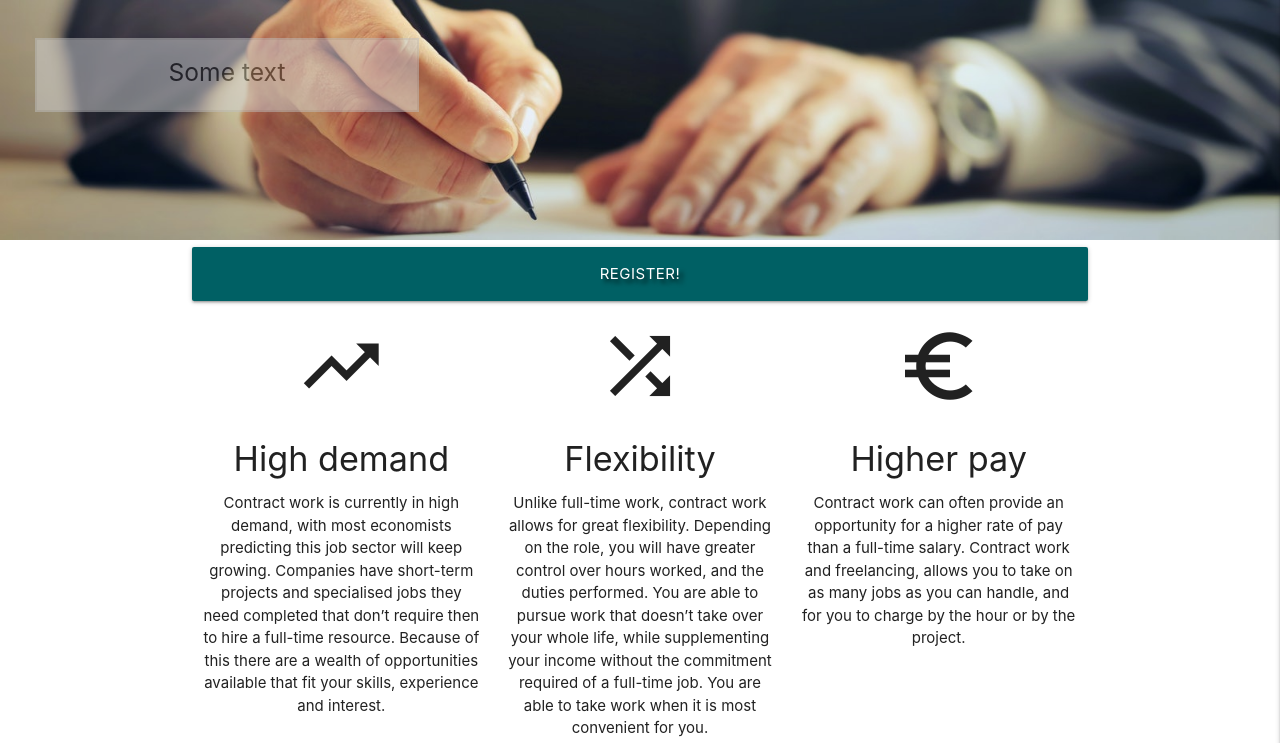
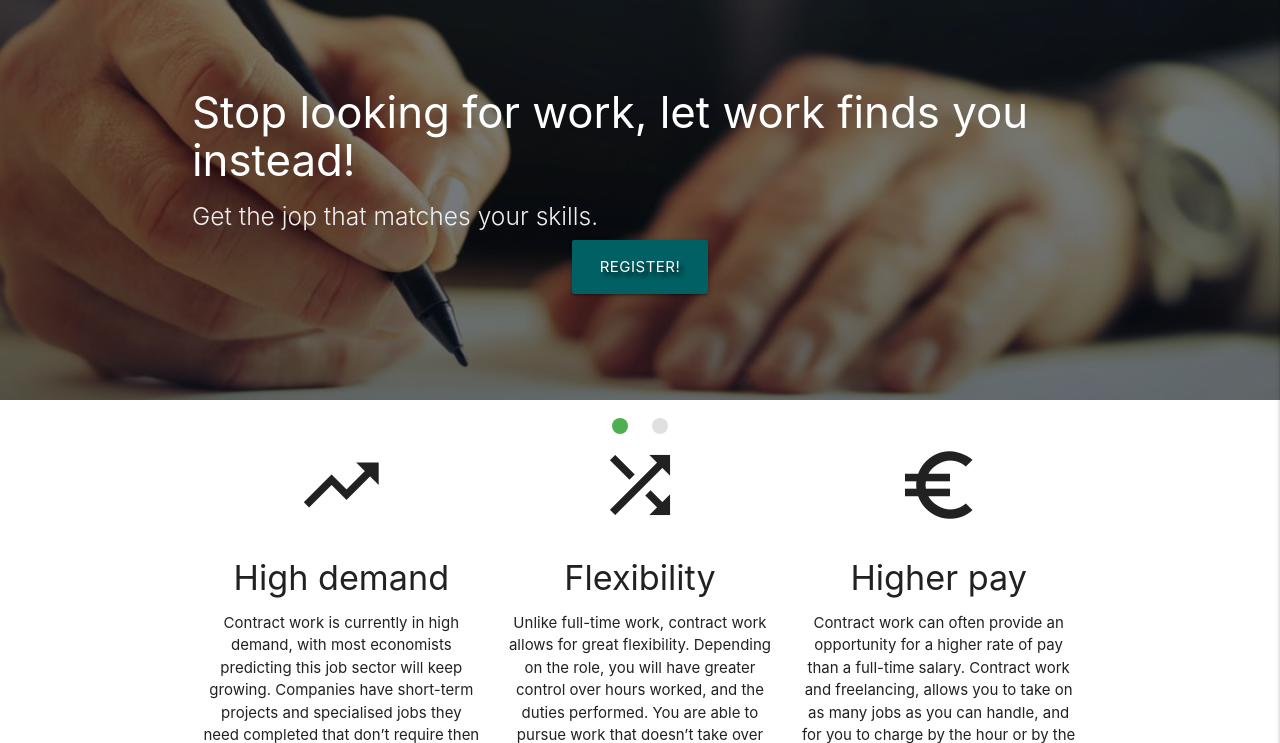
Before and after one commit to AwsSG/wurc, a Flask app: page / in a window 1280 px wide. Shown: the part 64-807 px from the top of the page. Run offline with Flask 2, Linux system fonts and the light colour scheme; data that the repository does not hold is empty; some libraries are stand-ins or nearby versions.

Commit message:
Updated the style and content for non registered users in the getwurc template

```diff
--- a/static/css/style.css
+++ b/static/css/style.css
@@ -16,29 +16,8 @@ flex: 1 0 auto;
     line-height: 1.5;
 }
 
-.center-page .landing {
-    width: 100%;
-}
-
-.hero-container {
-  position: relative;
-}
-
-.text-box {
-  margin-top:50px;
-  background-color: lightgrey;
-  position: absolute;
-  width: 30%;
-  height: 30%;
-  opacity: 0.5;
-  top: -12px;
-  left: 35px;
-  text-align: center;
-  border: 2px solid silver;
-}
-
-.content {
-  padding: 0.2em;
+.hero-img {
+    filter: brightness(50%);
 }
 
 /* changing the color style for the tabs was taken from the bellow link */
--- a/static/js/script.js
+++ b/static/js/script.js
@@ -24,4 +24,5 @@ $(document).ready(function () {
     });
     /* copyright year */
     $("#copyright").text(new Date().getFullYear());
+    $('.slider').slider({interval: 6000});
 });
--- a/templates/getwurc.html
+++ b/templates/getwurc.html
@@ -1,18 +1,36 @@
 {% extends "base.html" %}
+{% block hero_image %}
     {% if not session.user %}
-        <!-- display hero image -->
+    <!-- display hero image -->
         <!-- source for hero image: https://www.pexels.com/ -->
-        {% block hero_image %}
-        <div class="hero-container">
-            <img src="{{ url_for('static', filename='images/hero.jpg') }}" alt="hero image" class="responsive-img">
-            <div class="text-box">
-                <div class="content">
-                    <h5>Some text</h5>
+          <div class="slider">
+            <ul class="slides">
+                <!-- personal user promo -->
+            <li>
+                <img src="{{ url_for('static', filename='images/hero.jpg') }}" class="hero-img">
+                <div class="caption left-align">
+                <h3>Stop looking for work, let work finds you instead!</h3>
+                <h5 class="light grey-text text-lighten-3">Get the jop that matches your skills.</h5>
+                    <div class="row center-page">
+                        <a href="{{ url_for('register') }}" class="btn-large cyan darken-4 txt-shadow">Register!</a>
+                    </div>
                 </div>
-            </div>
+            </li>
+            <!-- Business user promo -->
+            <li>
+                <img src="{{ url_for('static', filename='images/hero.jpg') }}" class="hero-img">
+                <div class="caption left-align">
+                <h3>Find the right hire for your company</h3>
+                <h5 class="light grey-text text-lighten-3">Job-specific matched candidates to choose from</h5><br>
+                    <div class="row center-page">
+                        <a href="{{ url_for('register') }}" class="btn-large cyan darken-4 txt-shadow">Register!</a>
+                    </div>
+                </div>
+            </li>
+            </ul>
         </div>
-        {% endblock %}
     {% endif %}
+{% endblock %}
 {% block content %}
 
 {% if session.user %}
@@ -158,10 +176,6 @@
 
 {% else %}
 <!-- view for non registered members/first time visitors -->
-        <div class="row center-page">
-                <a href="{{ url_for('register') }}" class="btn-large cyan darken-4 txt-shadow landing">Register!</a>
-        </div>
-
 
         <div class="row">
             <!-- Source for the promo text: https://energyresourcing.com/blog/7-advantages-of-contract-work/ -->
```
